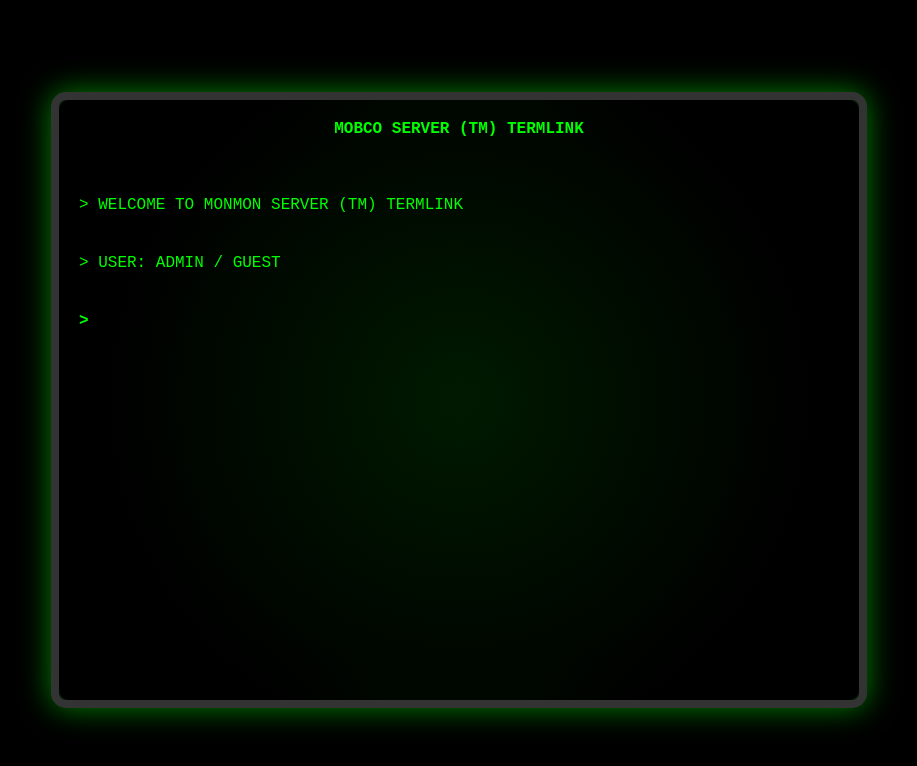
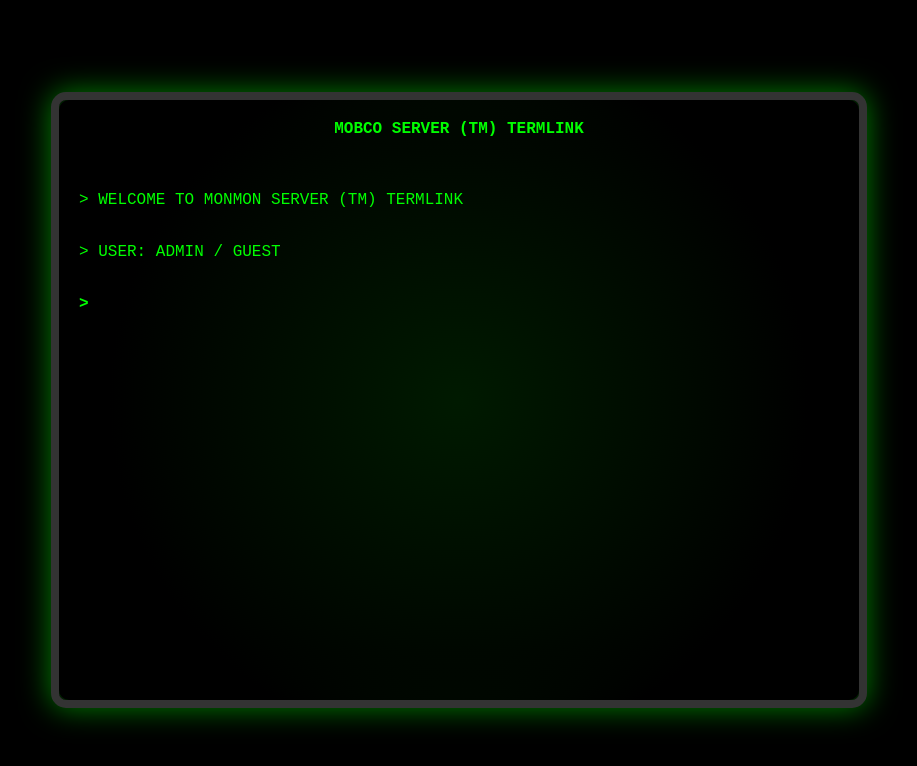
Before and after one commit to Monty-Oh/frontend-terminal, a plain HTML site: page public/index.html in a window 1280 px wide. Shown: the whole page, without its empty margins (181-1098 px from the left). Drawn offline with Linux system fonts and the light colour scheme.

Commit message:
[NEW] CSS 에러 수정

```diff
--- a/public/styles.css
+++ b/public/styles.css
@@ -65,7 +65,7 @@ body {
 
 /* Terminal content */
 .content {
-    line-height: 1.;
+    line-height: 1.0;
     white-space: pre-wrap;
     overflow-y: auto;
     height: 100%;
```
